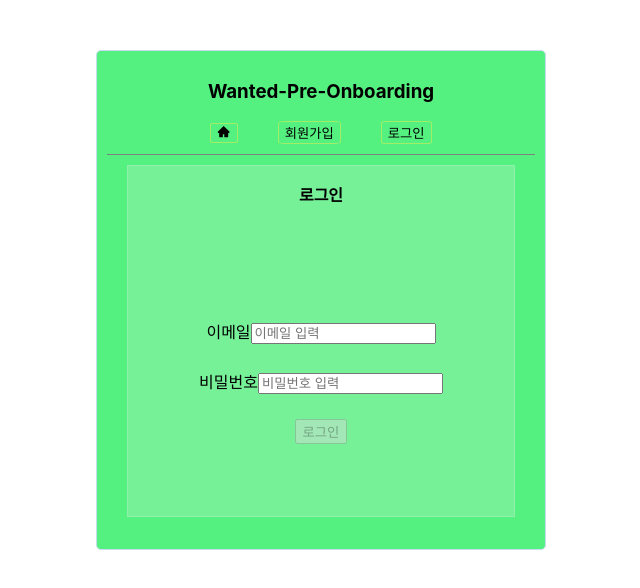
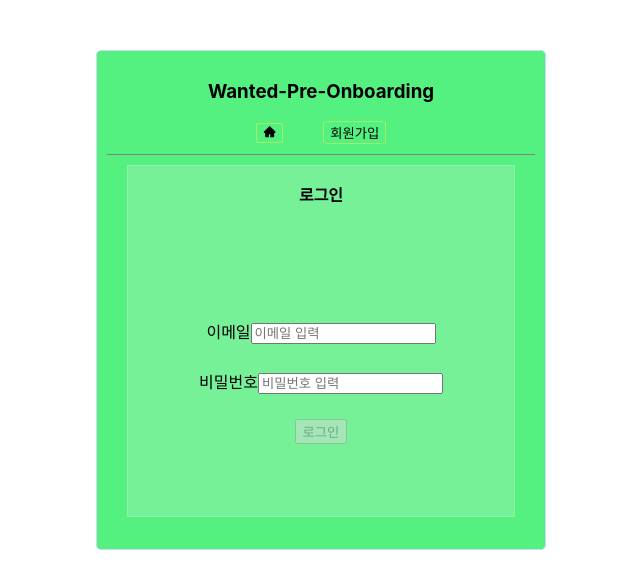
Before and after one commit to DataCodeLiteracy/wanted-pre-onboarding-frontend, a React (Create React App) app: page /signin in a window 1280 px wide. Shown: the top 588 px of the page, without its empty margins (302-942 px from the left). Built offline with nearby package versions, Linux system fonts and the light colour scheme.

Commit message:
refac: Header 컴포넌트들 공통 코드 추출해서 AppHeader 컴포넌트로 통합하기

```diff
--- /dev/null
+++ b/src/components/AppHeader.jsx
@@ -0,0 +1,53 @@
+// AppHeader.jsx
+import React from 'react'
+import { useNavigate } from 'react-router-dom'
+import { Button, FlexDiv, Nav } from '../styles/HeaderStyle'
+import { AiFillHome } from 'react-icons/ai'
+
+export default function AppHeader({
+  navigate,
+  handleLogout,
+  showHomeButton,
+  showSignupButton,
+  showSigninButton
+}) {
+  return (
+    <Nav>
+      <h1>Wanted-Pre-Onboarding</h1>
+      <FlexDiv>
+        {showHomeButton && (
+          <Button
+            onClick={() => {
+              navigate('/')
+            }}
+          >
+            <AiFillHome />
+          </Button>
+        )}
+        {showSignupButton && (
+          <Button
+            onClick={() => {
+              navigate('/signup')
+            }}
+          >
+            회원가입
+          </Button>
+        )}
+        {showSigninButton && (
+          <Button
+            onClick={() => {
+              navigate('/signin')
+            }}
+          >
+            로그인
+          </Button>
+        )}
+        {handleLogout && (
+          <Button data-testid="logout-button" onClick={handleLogout}>
+            로그아웃
+          </Button>
+        )}
+      </FlexDiv>
+    </Nav>
+  )
+}
--- a/src/components/Header.jsx
+++ /dev/null
@@ -1,29 +0,0 @@
-import React from "react";
-import { useNavigate } from "react-router-dom";
-import { Button, FlexDiv, Nav } from "../styles/HeaderStyle";
-
-export default function Header() {
-  const navigate = useNavigate();
-
-  return (
-    <Nav>
-      <h1>Wanted-Pre-Onboarding</h1>
-      <FlexDiv>
-        <Button
-          onClick={() => {
-            navigate("/signup");
-          }}
-        >
-          회원가입
-        </Button>
-        <Button
-          onClick={() => {
-            navigate("/signin");
-          }}
-        >
-          로그인
-        </Button>
-      </FlexDiv>
-    </Nav>
-  );
-}
--- a/src/components/SignHeader.jsx
+++ /dev/null
@@ -1,37 +0,0 @@
-import React from "react";
-import { AiFillHome } from "react-icons/ai";
-import { useNavigate } from "react-router-dom";
-import { Button, FlexDiv, Nav } from "../styles/HeaderStyle";
-
-export default function SignHeader() {
-  const navigate = useNavigate();
-
-  return (
-    <Nav>
-      <h1>Wanted-Pre-Onboarding</h1>
-      <FlexDiv>
-        <Button
-          onClick={() => {
-            navigate("/");
-          }}
-        >
-          <AiFillHome />
-        </Button>
-        <Button
-          onClick={() => {
-            navigate("/signup");
-          }}
-        >
-          회원가입
-        </Button>
-        <Button
-          onClick={() => {
-            navigate("/signin");
-          }}
-        >
-          로그인
-        </Button>
-      </FlexDiv>
-    </Nav>
-  );
-}
--- a/src/components/TodoHeader.jsx
+++ /dev/null
@@ -1,37 +0,0 @@
-import React, { useState } from "react";
-import { AiFillHome } from "react-icons/ai";
-import { useNavigate } from "react-router-dom";
-import { Button, FlexDiv, Nav } from "../styles/HeaderStyle";
-
-export default function TodoHeader() {
-  const navigate = useNavigate();
-
-  const [accessToken, setAccessToken] = useState(
-    localStorage.getItem("access_token") || ""
-  );
-
-  const handleLogout = () => {
-    localStorage.removeItem("access_token");
-    setAccessToken("");
-    window.alert("로그아웃 되었습니다.");
-    navigate("/");
-  };
-
-  return (
-    <Nav>
-      <h1>Wanted-Pre-Onboarding</h1>
-      <FlexDiv>
-        <Button
-          onClick={() => {
-            navigate("/");
-          }}
-        >
-          <AiFillHome />
-        </Button>
-        <Button data-testid="logout-button" onClick={handleLogout}>
-          로그아웃
-        </Button>
-      </FlexDiv>
-    </Nav>
-  );
-}
--- a/src/pages/Home.jsx
+++ b/src/pages/Home.jsx
@@ -1,16 +1,25 @@
-import React from "react";
-import Header from "../components/Header";
-import { Title, WhiteShadowTitle, Wrapper, Main } from "../styles/HomeStyle";
+import React from 'react'
+import AppHeader from '../components/AppHeader'
+import { Title, WhiteShadowTitle, Wrapper, Main } from '../styles/HomeStyle'
+import { useNavigate } from 'react-router-dom'
 
 export default function Home() {
+  const navigate = useNavigate()
+
   return (
     <Wrapper>
-      <Header />
+      <AppHeader
+        navigate={navigate}
+        handleLogout={false}
+        showHomeButton={false}
+        showSignupButton={true}
+        showSigninButton={true}
+      />
       <Main>
         <Title>FRONTEND</Title>
         <WhiteShadowTitle>INTERNSHIP</WhiteShadowTitle>
       </Main>
       <div>Made By DataLiteracy</div>
     </Wrapper>
-  );
+  )
 }
--- a/src/pages/Signin.jsx
+++ b/src/pages/Signin.jsx
@@ -1,65 +1,60 @@
-import axios from "axios";
-import React, { useState, useEffect, useRef } from "react";
-import { useNavigate } from "react-router-dom";
-import SignHeader from "../components/SignHeader";
-import {
-  SignForm,
-  SignTitle,
-  SignWrapper,
-  SignMain
-} from "../styles/SignStyle";
+import axios from 'axios'
+import React, { useState, useEffect, useRef } from 'react'
+import { useNavigate } from 'react-router-dom'
+import AppHeader from '../components/AppHeader'
+import { SignForm, SignTitle, SignWrapper, SignMain } from '../styles/SignStyle'
 
 export default function Signup() {
-  const [password, setPassword] = useState("");
-  const [email, setEmail] = useState("");
-  const [error, setError] = useState("");
-  const [btnDisabled, setBtnDisabled] = useState(false);
-  const [accessToken, setAccessToken] = useState(null);
-  const emailRef = useRef("");
-  const passwordRef = useRef("");
+  const [password, setPassword] = useState('')
+  const [email, setEmail] = useState('')
+  const [error, setError] = useState('')
+  const [btnDisabled, setBtnDisabled] = useState(false)
+  const [accessToken, setAccessToken] = useState(null)
+  const emailRef = useRef('')
+  const passwordRef = useRef('')
 
-  const navigate = useNavigate();
+  const navigate = useNavigate()
 
   useEffect(() => {
-    emailRef.current = email;
-    passwordRef.current = password;
+    emailRef.current = email
+    passwordRef.current = password
 
-    const isValidEmail = emailRef.current.indexOf("@") !== -1;
-    const isValidPassword = passwordRef.current.length >= 8;
+    const isValidEmail = emailRef.current.indexOf('@') !== -1
+    const isValidPassword = passwordRef.current.length >= 8
 
-    setBtnDisabled(!isValidEmail || !isValidPassword);
-  }, [email, password]);
+    setBtnDisabled(!isValidEmail || !isValidPassword)
+  }, [email, password])
 
   useEffect(() => {
-    const token = localStorage.getItem("access_token");
+    const token = localStorage.getItem('access_token')
     if (token) {
-      setAccessToken(token);
+      setAccessToken(token)
     }
-  }, []);
+  }, [])
 
   useEffect(() => {
     if (accessToken) {
-      navigate("/todo");
+      navigate('/todo')
     }
-  }, [accessToken, navigate]);
+  }, [accessToken, navigate])
 
   const handleEmailChange = (e) => {
-    setEmail(e.target.value);
-  };
+    setEmail(e.target.value)
+  }
 
   const handlePasswordChange = (e) => {
-    setPassword(e.target.value);
-  };
+    setPassword(e.target.value)
+  }
 
   const saveToken = (token) => {
-    setAccessToken(token);
-    localStorage.setItem("access_token", token);
-  };
+    setAccessToken(token)
+    localStorage.setItem('access_token', token)
+  }
 
   const handleSignin = async (e) => {
-    e.preventDefault();
+    e.preventDefault()
     const SIGNIN_API =
-      "https://www.pre-onboarding-selection-task.shop/auth/signin";
+      'https://www.pre-onboarding-selection-task.shop/auth/signin'
 
     try {
       const res = await axios.post(
@@ -70,31 +65,37 @@ export default function Signup() {
         },
         {
           headers: {
-            "Content-Type": "application/json"
+            'Content-Type': 'application/json'
           }
         }
-      );
+      )
 
-      const { access_token } = res.data;
+      const { access_token } = res.data
       if (access_token) {
-        saveToken(access_token);
-        navigate("/todo");
+        saveToken(access_token)
+        navigate('/todo')
       }
 
-      window.alert("로그인이 완료되었습니다!");
+      window.alert('로그인이 완료되었습니다!')
     } catch (error) {
       if (error.response.status === 404) {
-        window.alert(error.response.data.message);
+        window.alert(error.response.data.message)
       } else if (error.response.status === 401) {
-        window.alert(error.response.data.message);
+        window.alert(error.response.data.message)
       }
-      setError(error.response.data.message);
+      setError(error.response.data.message)
     }
-  };
+  }
 
   return (
     <SignWrapper>
-      <SignHeader />
+      <AppHeader
+        navigate={navigate}
+        handleLogout={false}
+        showHomeButton={true}
+        showSignupButton={true}
+        showSigninButton={false}
+      />
       <SignMain>
         <SignTitle>로그인</SignTitle>
         <SignForm onSubmit={handleSignin}>
@@ -131,5 +132,5 @@ export default function Signup() {
         </SignForm>
       </SignMain>
     </SignWrapper>
-  );
+  )
 }
```
Also changed, not shown: src/pages/Signup.jsx (+44 -43 lines), src/pages/Todo.jsx (+54 -40 lines).
